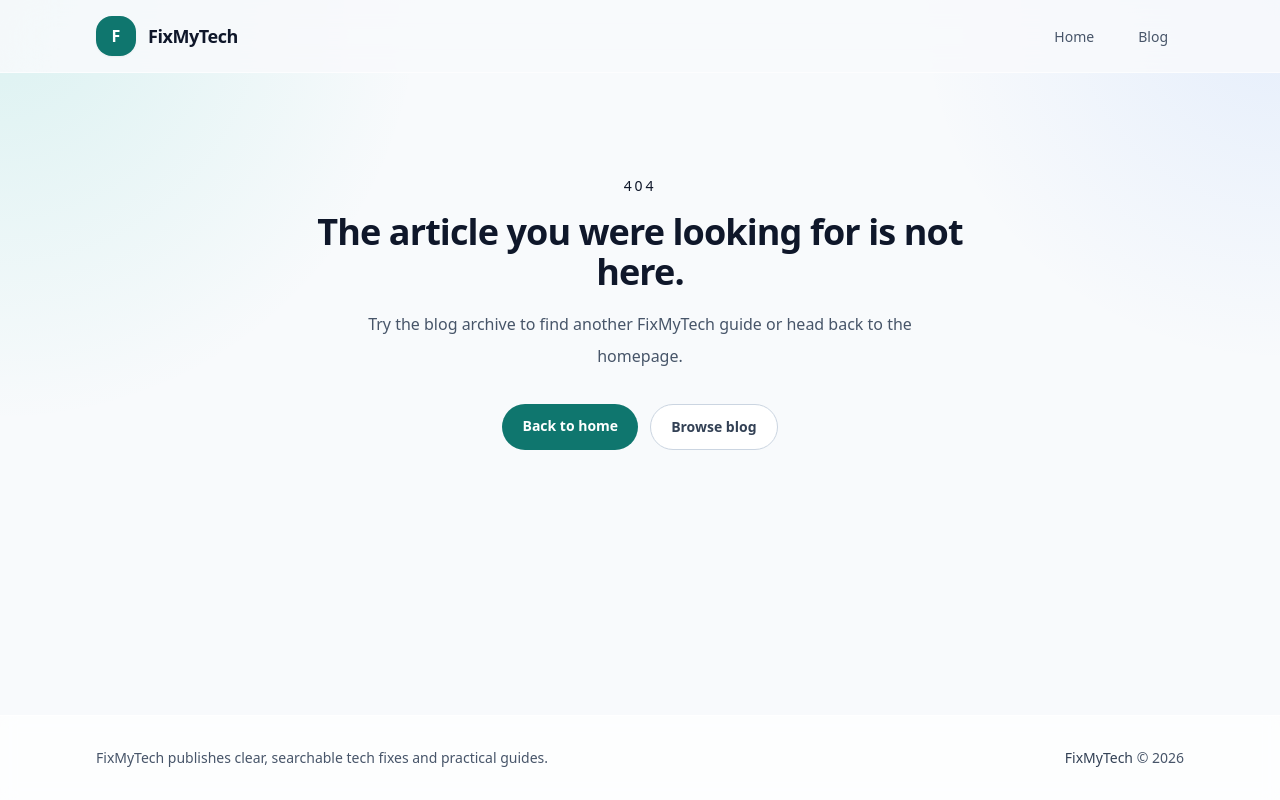
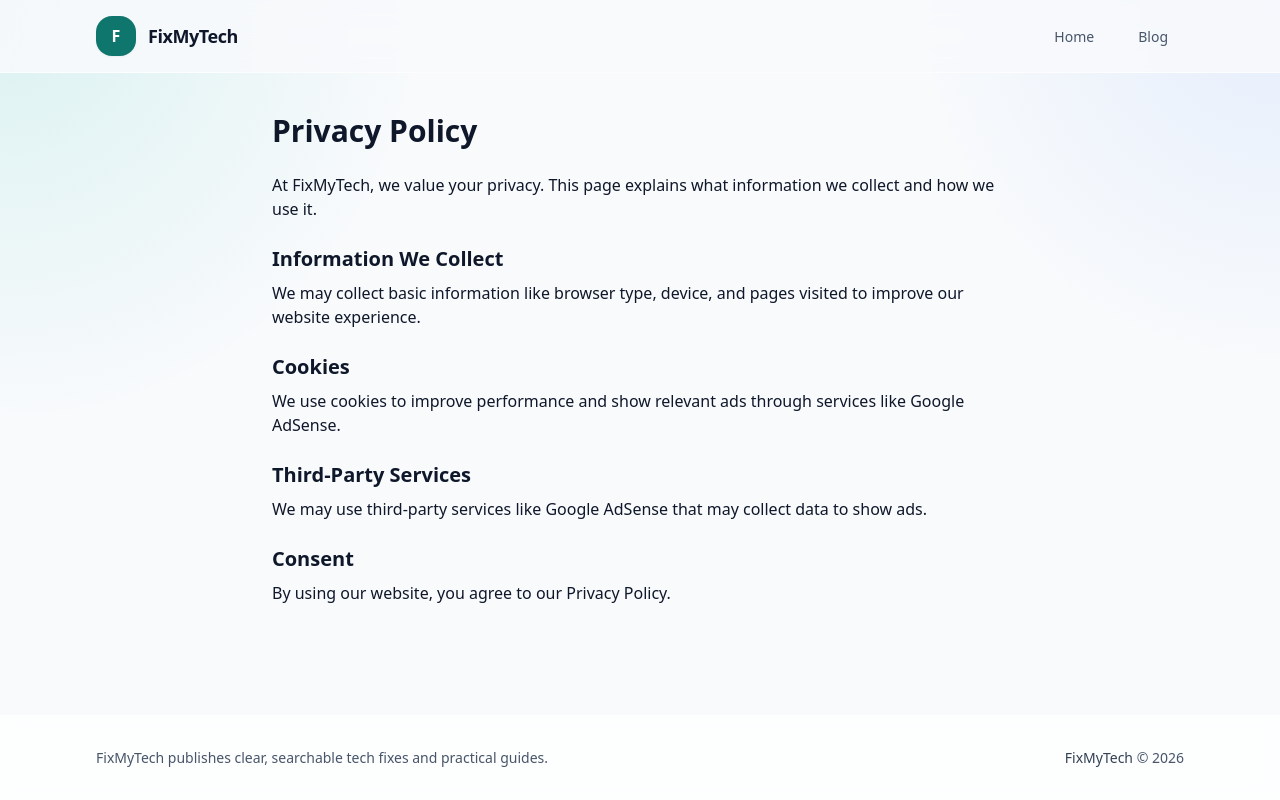
Before and after one commit to varunbhatt0009-prog/fixmytech-new, a Next.js app: page /privacy-policy in a window 1280 px wide. Before the commit this address had no page. Built offline with nearby package versions, Linux system fonts and the light colour scheme.

Commit message:
fix layout error + add pages

```diff
--- /dev/null
+++ b/app/about/page.tsx
@@ -0,0 +1,23 @@
+export default function AboutPage() {
+  return (
+    <div className="mx-auto max-w-3xl px-4 py-10">
+      <h1 className="text-3xl font-bold mb-6">About Us</h1>
+
+      <p className="mb-4">
+        Welcome to FixMyTech — a website created to help you solve everyday tech problems easily.
+      </p>
+
+      <p className="mb-4">
+        We focus on simple, practical solutions for issues related to WiFi, mobile devices, laptops, and internet problems.
+      </p>
+
+      <p className="mb-4">
+        Our goal is to provide clear, easy-to-follow guides that anyone can understand and use.
+      </p>
+
+      <p>
+        Whether your internet is not working or your phone has issues, FixMyTech is here to help.
+      </p>
+    </div>
+  );
+}
--- /dev/null
+++ b/app/contact/page.tsx
@@ -0,0 +1,19 @@
+export default function ContactPage() {
+  return (
+    <div className="mx-auto max-w-3xl px-4 py-10">
+      <h1 className="text-3xl font-bold mb-6">Contact Us</h1>
+
+      <p className="mb-4">
+        If you have any questions, suggestions, or feedback, feel free to contact us.
+      </p>
+
+      <p className="mb-4">
+        Email: support@fixmytech.com
+      </p>
+
+      <p>
+        We will try to respond as soon as possible.
+      </p>
+    </div>
+  );
+}
--- a/app/layout.tsx
+++ b/app/layout.tsx
@@ -8,48 +8,42 @@ export const metadata: Metadata = {
   metadataBase: new URL(siteConfig.url),
   title: {
     default: `${siteConfig.name} | Practical Tech Fixes & Guides`,
-    template: `%s | ${siteConfig.name}`
+    template: `%s | ${siteConfig.name}`,
   },
   description: siteConfig.description,
   applicationName: siteConfig.name,
 
   verification: {
-    google: "_1MtFGOYxfGgWIuR1TRlJAAMPY2Xx9VopWHehrHyU54"
+    google: "_1MtFGOYxfGgWIuR1TRlJAAMPY2Xx9VopWHehrHyU54",
   },
 
   alternates: {
-    canonical: "/"
+    canonical: "/",
   },
+
   openGraph: {
     title: `${siteConfig.name} | Practical Tech Fixes & Guides`,
     description: siteConfig.description,
     url: siteConfig.url,
     siteName: siteConfig.name,
     locale: "en_US",
-    type: "website"
+    type: "website",
   },
+
   twitter: {
     card: "summary_large_image",
     title: `${siteConfig.name} | Practical Tech Fixes & Guides`,
-    description: siteConfig.description
-  }
+    description: siteConfig.description,
+  },
 };
 
 export default function RootLayout({
-  children
+  children,
 }: {
   children: React.ReactNode;
 }) {
   return (
     <html lang="en">
-      <head>
-        <script
-          async
-          src="https://pagead2.googlesyndication.com/pagead/js/adsbygoogle.js?client=ca-pub-3240884443002821"
-          crossOrigin="anonymous"
-        ></script>
-      </head>
-
       <body className="text-ink antialiased">
         <div className="relative flex min-h-screen flex-col">
           <Header />
--- /dev/null
+++ b/app/privacy-policy/page.tsx
@@ -0,0 +1,31 @@
+export default function PrivacyPolicy() {
+  return (
+    <div className="mx-auto max-w-3xl px-4 py-10">
+      <h1 className="text-3xl font-bold mb-6">Privacy Policy</h1>
+
+      <p className="mb-4">
+        At FixMyTech, we value your privacy. This page explains what information we collect and how we use it.
+      </p>
+
+      <h2 className="text-xl font-semibold mt-6 mb-2">Information We Collect</h2>
+      <p>
+        We may collect basic information like browser type, device, and pages visited to improve our website experience.
+      </p>
+
+      <h2 className="text-xl font-semibold mt-6 mb-2">Cookies</h2>
+      <p>
+        We use cookies to improve performance and show relevant ads through services like Google AdSense.
+      </p>
+
+      <h2 className="text-xl font-semibold mt-6 mb-2">Third-Party Services</h2>
+      <p>
+        We may use third-party services like Google AdSense that may collect data to show ads.
+      </p>
+
+      <h2 className="text-xl font-semibold mt-6 mb-2">Consent</h2>
+      <p>
+        By using our website, you agree to our Privacy Policy.
+      </p>
+    </div>
+  );
+}
```
